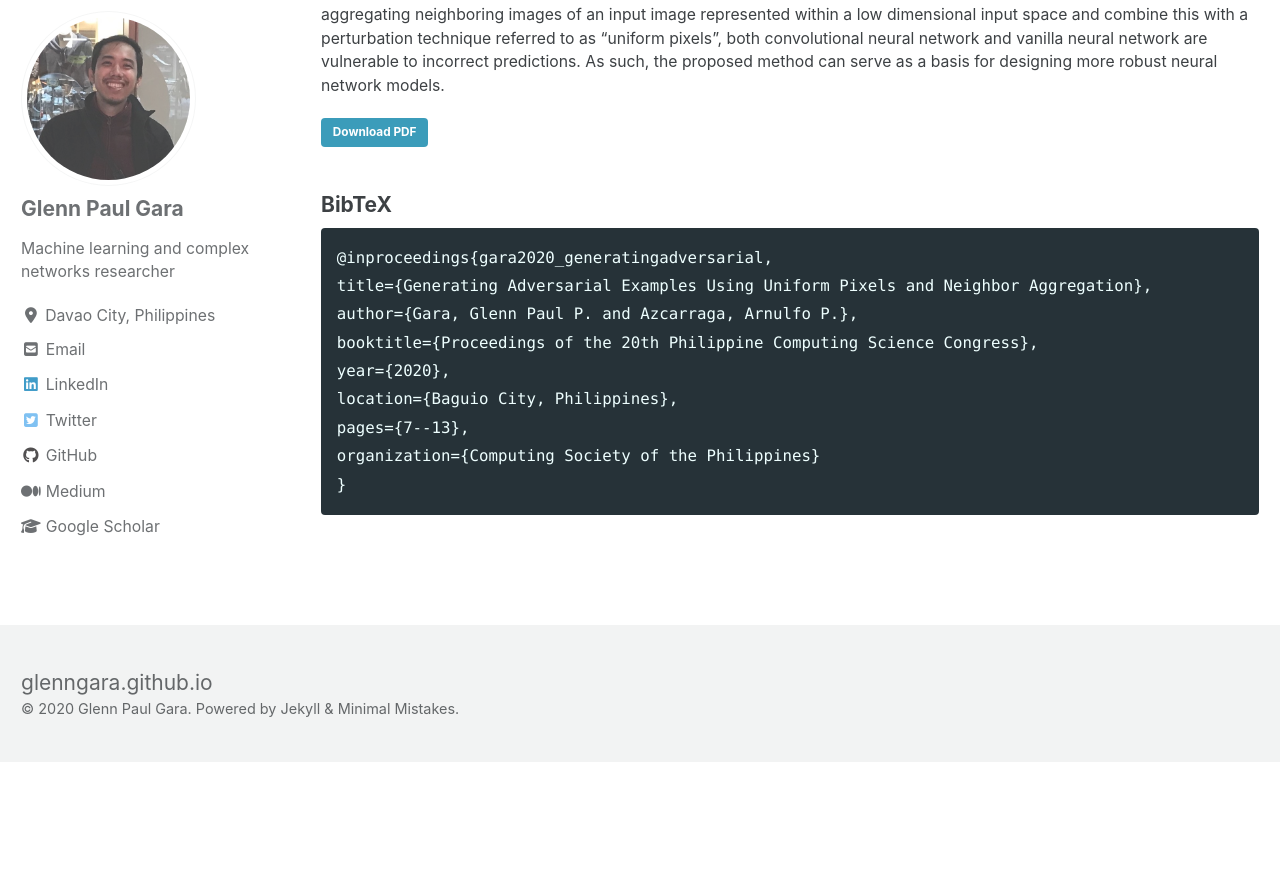
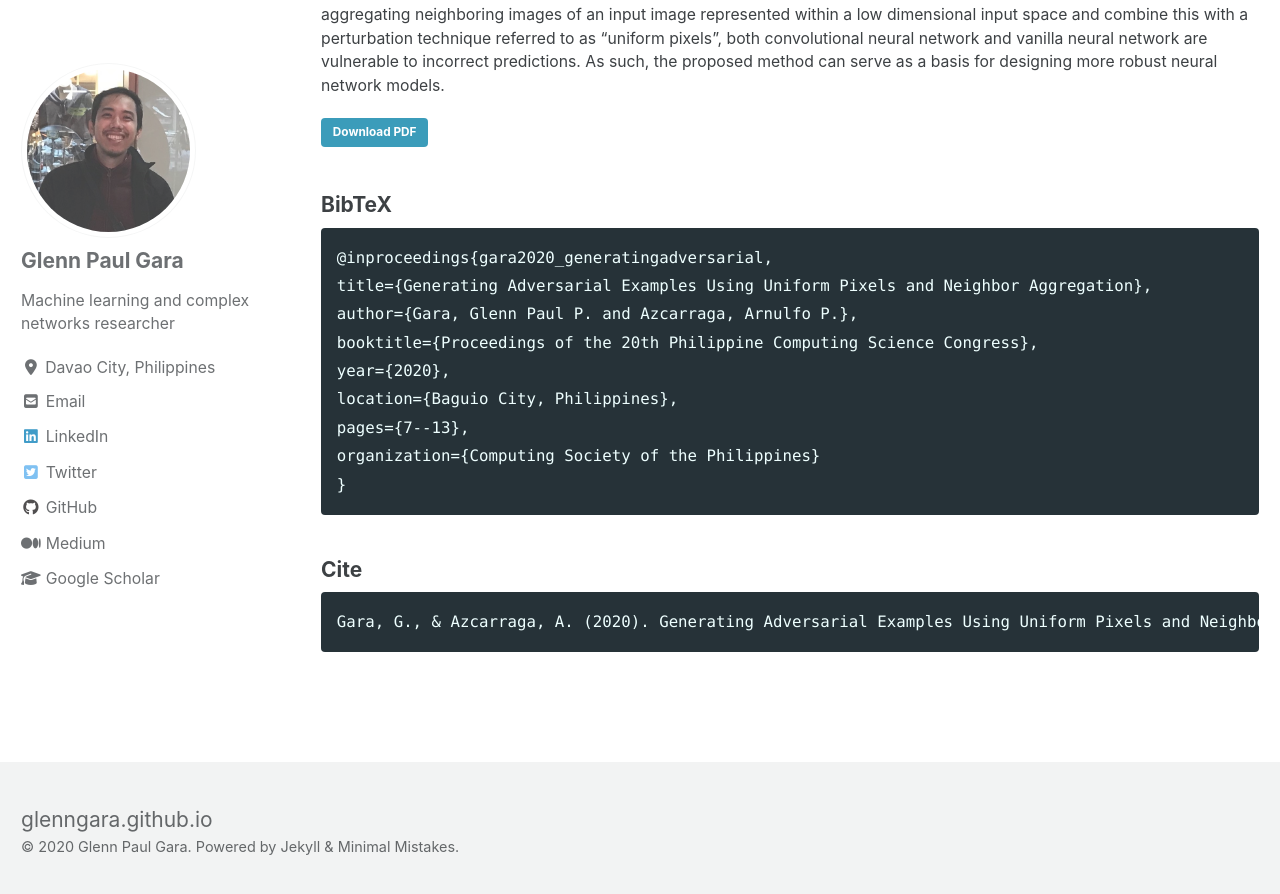
Before and after one commit to glenngara/glenngara.github.io, a Jekyll site: the page built from _pages/publications/generating-adversarial-examples.md, in a window 1280 px wide and 900 px high, scrolled down 1023 px. Shown: the top 894 px of the window. Built offline with Jekyll 4.4.1, drawn with Linux system fonts in a browser that asks for light colours; cached includes are drawn as plain includes; nearby versions of some CDN libraries; before the commit the page ends 1785 px from its top, so only the background shows below that.

Commit message:
Edited content

````diff
--- a/_pages/publications/generating-adversarial-examples.md
+++ b/_pages/publications/generating-adversarial-examples.md
@@ -29,3 +29,8 @@ pages={7--13},
 organization={Computing Society of the Philippines}
 }
 ```
+
+###### Cite
+```
+Gara, G., & Azcarraga, A. (2020). Generating Adversarial Examples Using Uniform Pixels and Neighbor Aggregation. In Proceedings of the 20th Philippine Computing Science Congress (pp. 7–13).
+```
````
Also changed, not shown: _pages/publications.md (+1 -0 lines).
